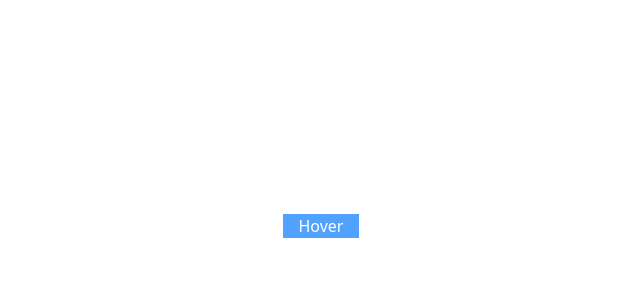
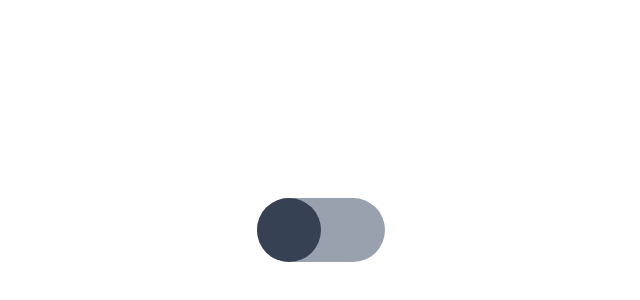
Before and after one commit to G1DY/FramerMotion, a React (Vite) app in the folder keyframes/: page / in a window 1280 px wide. Shown: the part 170-470 px from the top of the page, without its empty margins (319-959 px from the left). Built offline with nearby package versions, Linux system fonts and the light colour scheme.

Commit message:
switchbutton  project using variants

```diff
--- a/keyframes/src/App.tsx
+++ b/keyframes/src/App.tsx
@@ -1,11 +1,12 @@
-import ToolTip from "./Variants/ToolTip";
+import OnOffButton from "./Variants/OnOffButton";
 
 const App = () => {
   return (
     <div className="h-screen justify-center items-center flex">
       {/* <FadeInComponent /> */}
       {/* <SidebarCollapse /> */}
-      <ToolTip />
+      {/* <ToolTip /> */}
+      <OnOffButton />
     </div>
   );
 };
--- /dev/null
+++ b/keyframes/src/Variants/OnOffButton.tsx
@@ -0,0 +1,32 @@
+import { motion } from "framer-motion";
+import { useState } from "react";
+
+const switchVariant = {
+  on: { x: 70 },
+  off: { x: 0 },
+};
+
+const OnOffButton = () => {
+  const [isOn, setIsOn] = useState(false);
+  return (
+    <div className="relative inline-block">
+      <div
+        onClick={() => setIsOn(!isOn)}
+        className={`bg-gray-400 w-32 h-16 rounded-full cursor-pointer ${
+          isOn ? "bg-green-400" : ""
+        }`}
+      >
+        <motion.div
+          className="bg-gray-700 w-16 h-16 rounded-full"
+          variants={switchVariant}
+          animate={isOn ? "on" : "off"}
+          transition={{
+            type: "keyframes",
+            stiffness: 300,
+          }}
+        ></motion.div>
+      </div>
+    </div>
+  );
+};
+export default OnOffButton;
```
